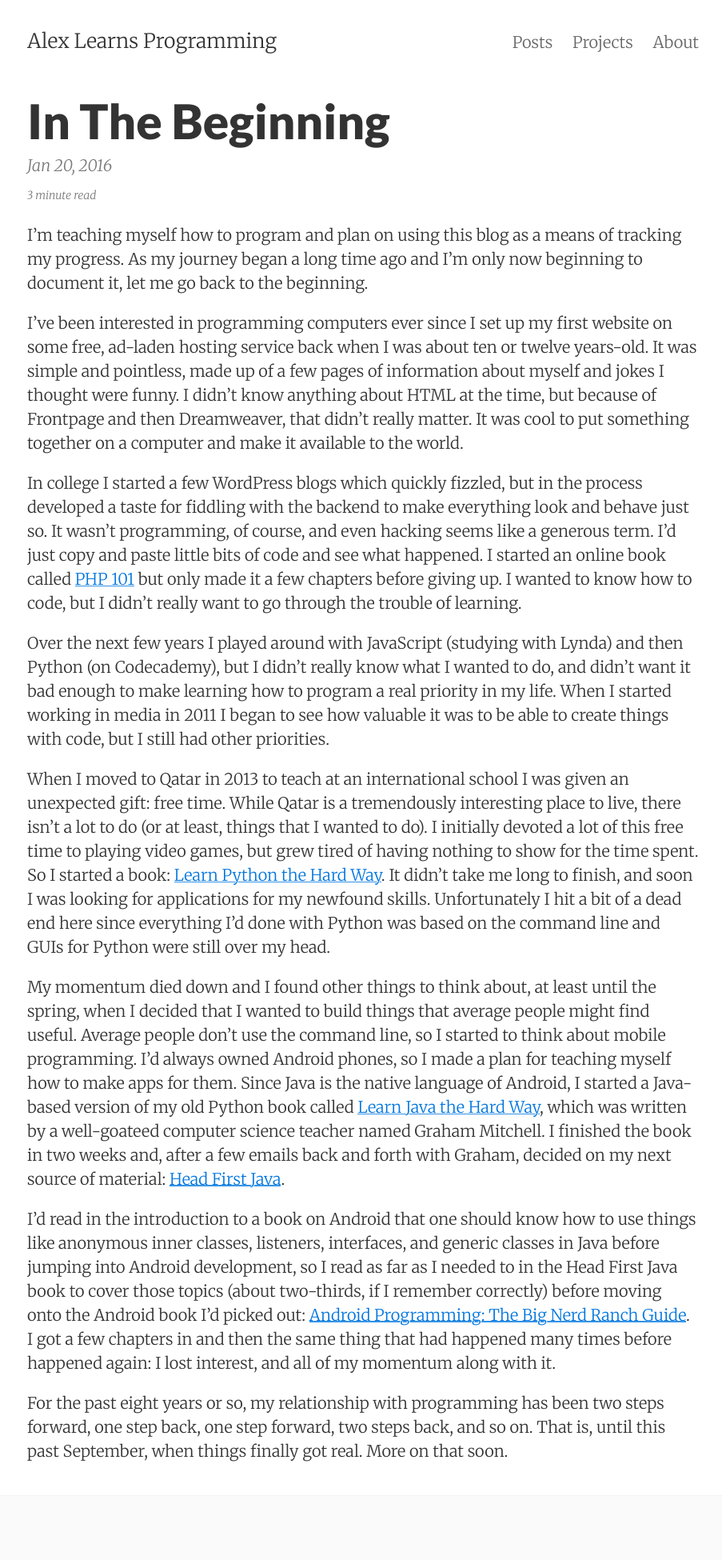
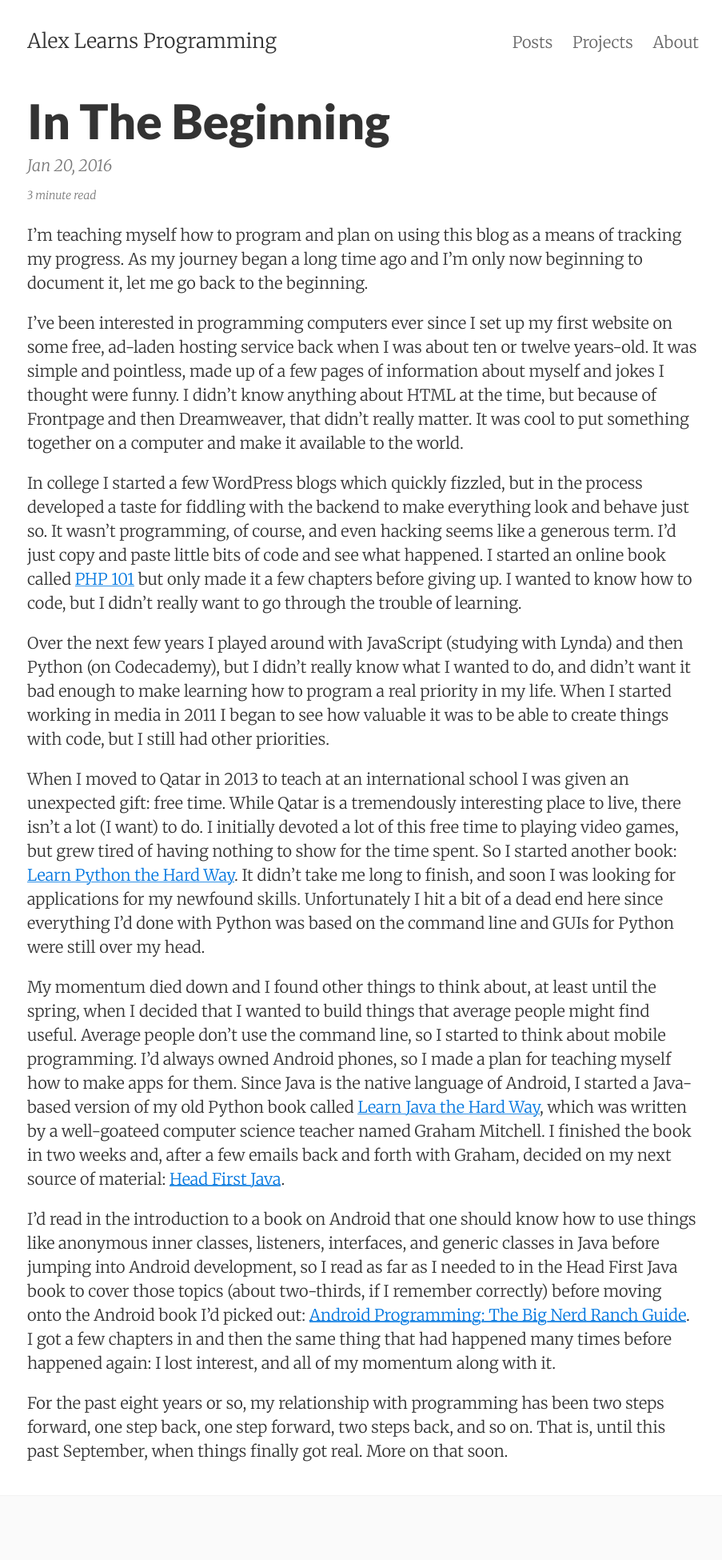
Before and after one commit to alxmjo/code, a Jekyll site: the page built from _posts/2016-01-20-in-the-beginning.markdown, in a window 1280 px wide. Shown: the whole page at 80% size, without its empty margins (186-1089 px from the left). Built offline with Jekyll 4.4.1, drawn with Linux system fonts in a browser that asks for light colours.

Commit message:
Update beginning post

```diff
--- a/_posts/2016-01-20-in-the-beginning.markdown
+++ b/_posts/2016-01-20-in-the-beginning.markdown
@@ -14,7 +14,7 @@ In college I started a few WordPress blogs which quickly fizzled, but in the pro
 
 Over the next few years I played around with JavaScript (studying with Lynda) and then Python (on Codecademy), but I didn't really know what I wanted to do, and didn't want it bad enough to make learning how to program a real priority in my life. When I started working in media in 2011 I began to see how valuable it was to be able to create things with code, but I still had other priorities.
 
-When I moved to Qatar in 2013 to teach at an international school I was given an unexpected gift: free time. While Qatar is a tremendously interesting place to live, there isn't a lot to do (or at least, things that I wanted to do). I initially devoted a lot of this free time to playing video games, but grew tired of having nothing to show for the time spent. So I started a book: [Learn Python the Hard Way](http://learnpythonthehardway.org/). It didn't take me long to finish, and soon I was looking for applications for my newfound skills. Unfortunately I hit a bit of a dead end here since everything I'd done with Python was based on the command line and GUIs for Python were still over my head.
+When I moved to Qatar in 2013 to teach at an international school I was given an unexpected gift: free time. While Qatar is a tremendously interesting place to live, there isn't a lot (I want) to do. I initially devoted a lot of this free time to playing video games, but grew tired of having nothing to show for the time spent. So I started another book: [Learn Python the Hard Way](http://learnpythonthehardway.org/). It didn't take me long to finish, and soon I was looking for applications for my newfound skills. Unfortunately I hit a bit of a dead end here since everything I'd done with Python was based on the command line and GUIs for Python were still over my head.
 
 My momentum died down and I found other things to think about, at least until the spring, when I decided that I wanted to build things that average people might find useful. Average people don't use the command line, so I started to think about mobile programming. I'd always owned Android phones, so I made a plan for teaching myself how to make apps for them. Since Java is the native language of Android, I started a Java-based version of my old Python book called [Learn Java the Hard Way](https://learnjavathehardway.org/), which was written by a well-goateed computer science teacher named Graham Mitchell. I finished the book in two weeks and, after a few emails back and forth with Graham, decided on my next source of material: [Head First Java](http://www.headfirstlabs.com/books/hfjava/).
 
```
